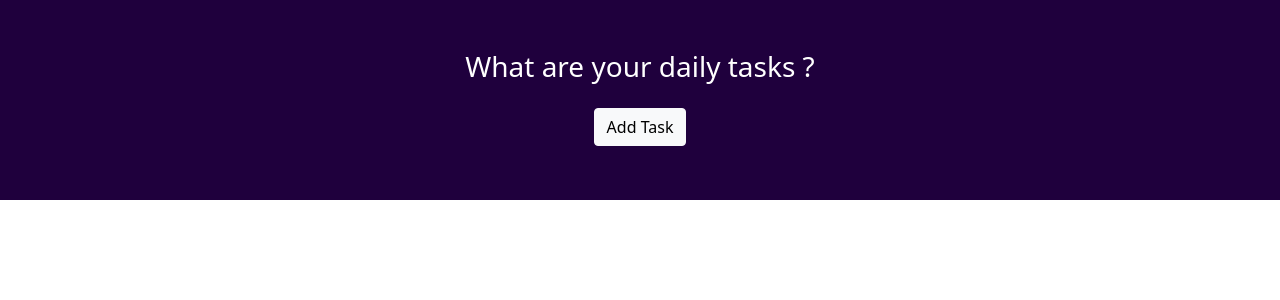
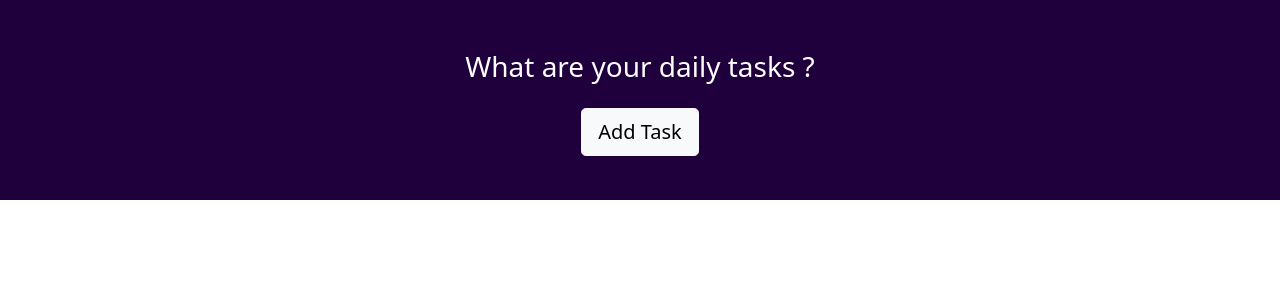
Before and after one commit to madadadie/my-todolist, a React (Create React App) app: page / in a window 1280 px wide. Shown: the top 300 px of the page. Built offline with nearby package versions, Linux system fonts and the light colour scheme.

Commit message:
refactoring + modals creation

```diff
--- a/src/App.js
+++ b/src/App.js
@@ -1,4 +1,5 @@
 import './App.css';
+import bootstrap from 'bootstrap/dist/css/bootstrap.min.css';
 import TodoList from './components/TodoList'
 function App() {
   return (
--- a/src/components/TodoList.js
+++ b/src/components/TodoList.js
@@ -1,12 +1,12 @@
 import React, { useState } from 'react';
 import PropTypes from 'prop-types';
-import bootstrap from 'bootstrap/dist/css/bootstrap.min.css';
+import { Modal, ModalBody, ModalHeader } from 'reactstrap';
 
 const TodoList = props => {
     return (
         <div className ='header text-center'>
           <h3 className="text-white">What are your daily tasks ?</h3>
-          <button type="button" class="btn btn-light mt-3">
+          <button type="button" class="btn btn-lg btn-light mt-3">
             Add Task
           </button>
         </div>
```
